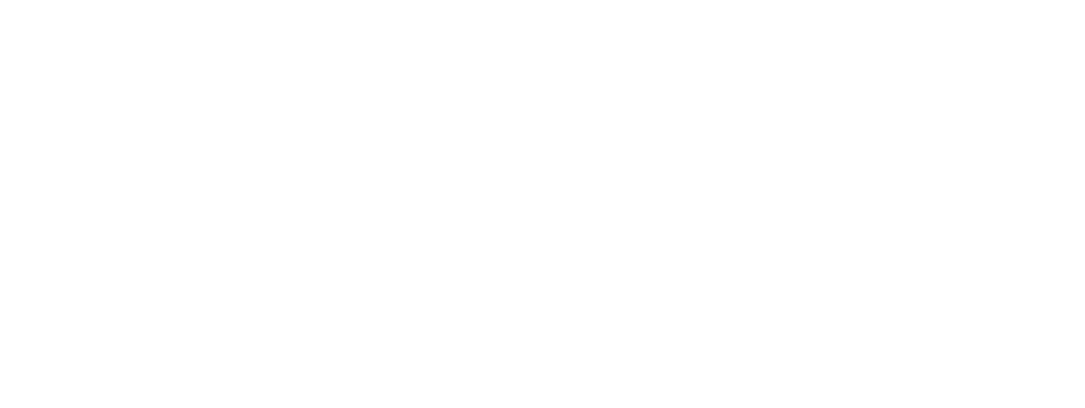
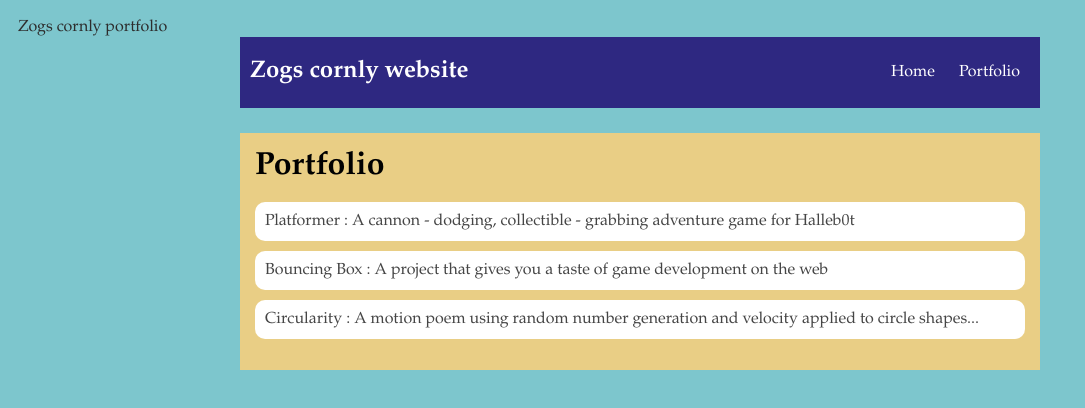
Before and after one commit to ZMerino5/ZMerino5.github.io, a plain HTML site: page portfolio.html in a window 1280 px wide. Shown: the whole page, without its empty margins (0-1085 px from the left). Drawn offline with Linux system fonts and the light colour scheme.

Commit message:
add portfolio.html file

```diff
--- a/portfolio.html
+++ b/portfolio.html
@@ -0,0 +1,33 @@
+<!DOCTYPE HTML>
+<html>
+    <head>
+        Zogs cornly portfolio
+        <link rel="stylesheet" href="style.css">
+    </head>
+
+    <body>
+      <div id="all-contents">
+        <nav>
+            <h1>Zogs cornly website</h1>
+            <ul id="nav-ul">
+               <li class="nav-li">
+               <a class="nav-a" href="index.html">Home</a>
+             </li>
+             <li class="nav-li">
+               <a class="nav-a" href="portfolio.html">Portfolio</a>
+             </li>
+         </ul>
+     </nav>
+     <main>
+        <div class="content">
+            <h1>Portfolio</h1>
+            <ul id="portfolio">
+                <li><a href="projects/platformer/">Platformer : A cannon - dodging, collectible - grabbing adventure game for Halleb0t</a></li>
+                <li><a href="projects/bouncing-box/">Bouncing Box : A project that gives you a taste of game development on the web </a></li>
+                <li><a href="projects/circularity/">Circularity : A motion poem using random number generation and velocity applied to circle shapes...</a></li>
+            </ul>
+        </div>
+    </main>
+      </div>
+    </body>
+</html>
--- a/style.css
+++ b/style.css
@@ -61,3 +61,28 @@ main {
 h2, h3 {
     margin: 0px;
 }
+         /* portfolio styles */
+         .content h1 {
+            color: black;
+        }
+
+        #portfolio {
+            list-style-type: none;
+            padding-left: 0;
+        }
+
+        #portfolio li {
+            background: #fff;
+            padding: 10px;
+            border-radius: 10px;
+            margin-bottom: 10px;
+        }
+
+        #portfolio li:hover {
+            background: #eee;
+        }
+
+        #portfolio a {
+            text-decoration: none;
+            color: #454545;
+        }
```
